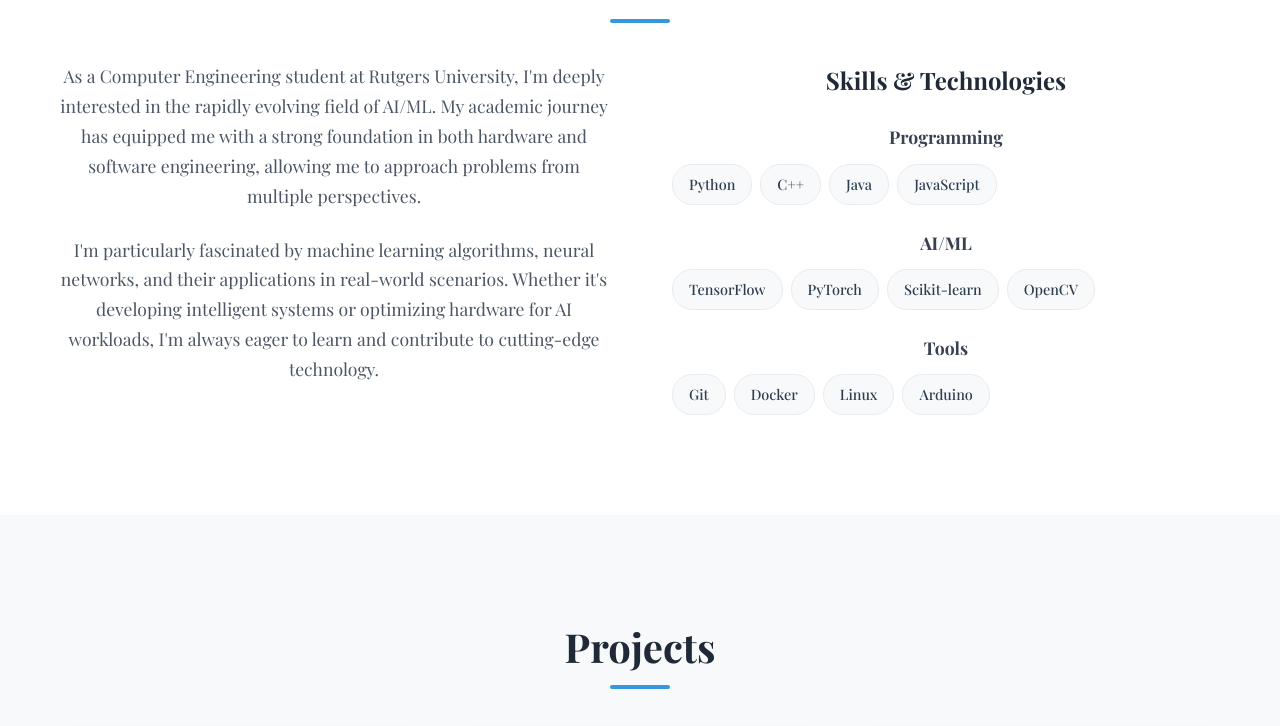
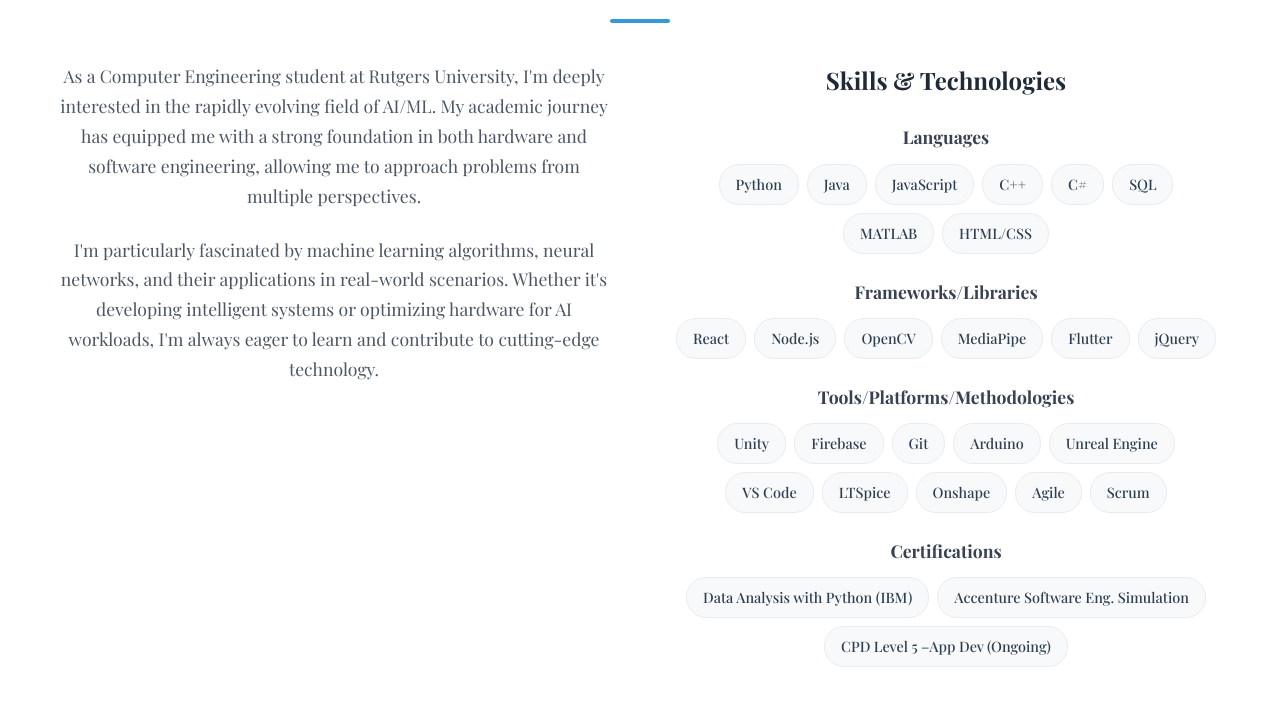
Before and after one commit to anushar777/Personal-Portfolio, a React (Vite) app: page / in a window 1280 px wide. Shown: the part 951-1677 px from the top of the page. Built offline with nearby package versions, Linux system fonts and the light colour scheme.

Commit message:
Added Frameworks and Skills

```diff
--- a/src/App.css
+++ b/src/App.css
@@ -73,7 +73,7 @@
 .nav-link {
   color: #2c3e50;
   text-decoration: none;
-  font-weight: 600;
+  font-weight: 700;
   transition: color 0.3s ease;
   position: relative;
 }
@@ -264,6 +264,7 @@
   display: flex;
   flex-wrap: wrap;
   gap: 0.5rem;
+  justify-content: center;
 }
 
 .skill-tag {
@@ -360,6 +361,8 @@
   background: #ffffff;
 }
 
+
+
 .contact-content {
   max-width: 600px;
   margin: 0 auto;
@@ -439,6 +442,8 @@
   .projects-grid {
     grid-template-columns: 1fr;
   }
+
+
 
   .nav-menu {
     display: none;
@@ -612,6 +617,8 @@
   color: #1a202c;
 }
 
+
+
 .dark-mode .footer {
   background: #1a202c;
   color: #a0aec0;
--- a/src/App.jsx
+++ b/src/App.jsx
@@ -16,7 +16,7 @@
         <div className="nav-container">
           <div className="nav-left">
             <div className="nav-logo">
-              <a href="#home">Portfolio</a>
+              <a href="#home">Anusha Ratra - Portfolio</a>
             </div>
             <button
               className="dark-mode-toggle"
@@ -51,7 +51,7 @@
               <span className="highlight">Anusha Ratra</span>
             </h1>
             <h2 className="hero-subtitle">
-               Computer Engineering Student
+               Computer Engineering Student at Rutgers University
              </h2>
              <p className="hero-description">
                I'm a Computer Engineering major at Rutgers University with a passion for
@@ -89,30 +89,50 @@
               <h3>Skills & Technologies</h3>
               <div className="skills-grid">
                 <div className="skill-category">
-                  <h4>Programming</h4>
+                  <h4>Languages</h4>
                   <div className="skill-tags">
                     <span className="skill-tag">Python</span>
-                    <span className="skill-tag">C++</span>
                     <span className="skill-tag">Java</span>
                     <span className="skill-tag">JavaScript</span>
+                    <span className="skill-tag">C++</span>
+                    <span className="skill-tag">C#</span>
+                    <span className="skill-tag">SQL</span>
+                    <span className="skill-tag">MATLAB</span>
+                    <span className="skill-tag">HTML/CSS</span>
                   </div>
                 </div>
                 <div className="skill-category">
-                  <h4>AI/ML</h4>
+                  <h4>Frameworks/Libraries</h4>
                   <div className="skill-tags">
-                    <span className="skill-tag">TensorFlow</span>
-                    <span className="skill-tag">PyTorch</span>
-                    <span className="skill-tag">Scikit-learn</span>
+                    <span className="skill-tag">React</span>
+                    <span className="skill-tag">Node.js</span>
                     <span className="skill-tag">OpenCV</span>
+                    <span className="skill-tag">MediaPipe</span>
+                    <span className="skill-tag">Flutter</span>
+                    <span className="skill-tag">jQuery</span>
                   </div>
                 </div>
                 <div className="skill-category">
-                  <h4>Tools</h4>
+                  <h4>Tools/Platforms/Methodologies</h4>
                   <div className="skill-tags">
+                    <span className="skill-tag">Unity</span>
+                    <span className="skill-tag">Firebase</span>
                     <span className="skill-tag">Git</span>
-                    <span className="skill-tag">Docker</span>
-                    <span className="skill-tag">Linux</span>
                     <span className="skill-tag">Arduino</span>
+                    <span className="skill-tag">Unreal Engine</span>
+                    <span className="skill-tag">VS Code</span>
+                    <span className="skill-tag">LTSpice</span>
+                    <span className="skill-tag">Onshape</span>
+                    <span className="skill-tag">Agile</span>
+                    <span className="skill-tag">Scrum</span>
+                  </div>
+                </div>
+                <div className="skill-category">
+                  <h4>Certifications</h4>
+                  <div className="skill-tags">
+                    <span className="skill-tag">Data Analysis with Python (IBM)</span>
+                    <span className="skill-tag">Accenture Software Eng. Simulation</span>
+                    <span className="skill-tag">CPD Level 5 –App Dev (Ongoing)</span>
                   </div>
                 </div>
               </div>
@@ -193,11 +213,16 @@
                 <a href="https://github.com/yourusername" className="contact-link">
                   🐙 GitHub
                 </a>
+                <a href="/path-to-your-resume.pdf" className="contact-link" download>
+                  📄 Download Resume
+                </a>
               </div>
             </div>
           </div>
         </div>
       </section>
+
+
 
       {/* Footer */}
       <footer className="footer">
```
